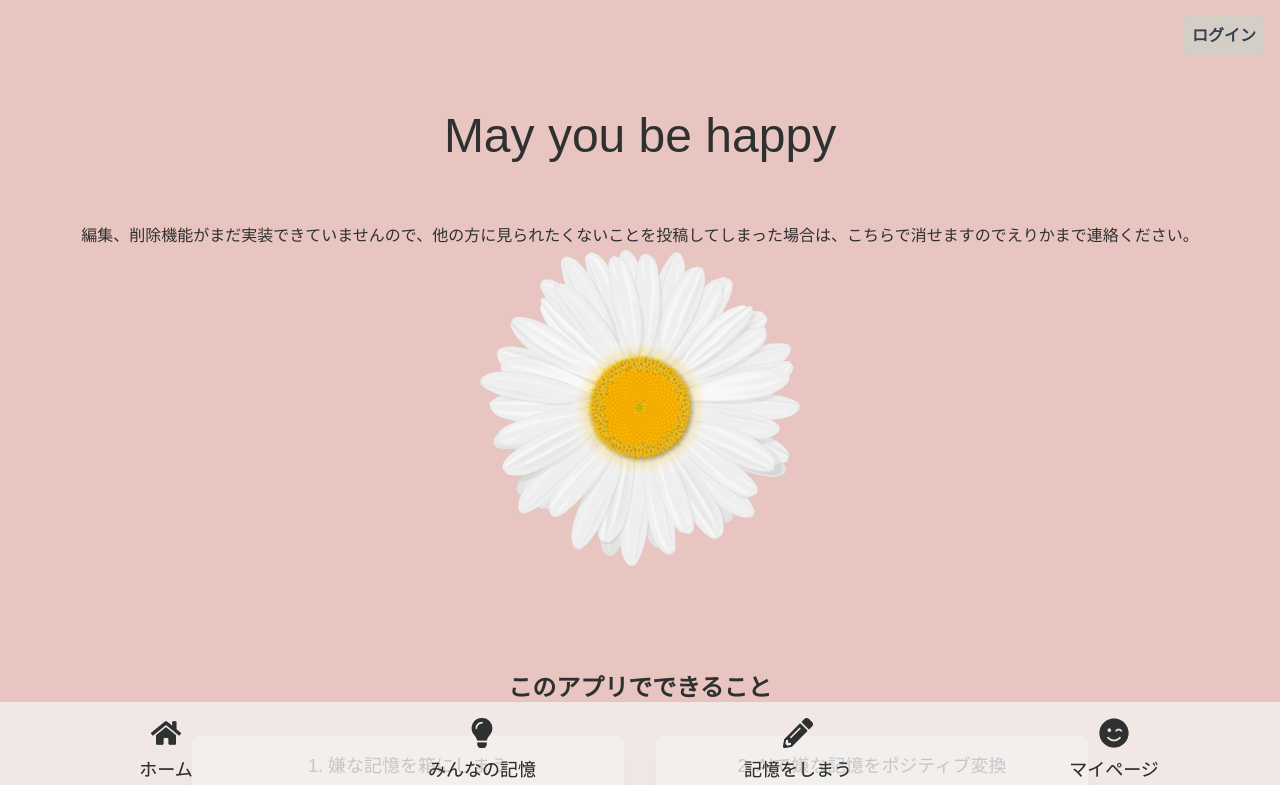
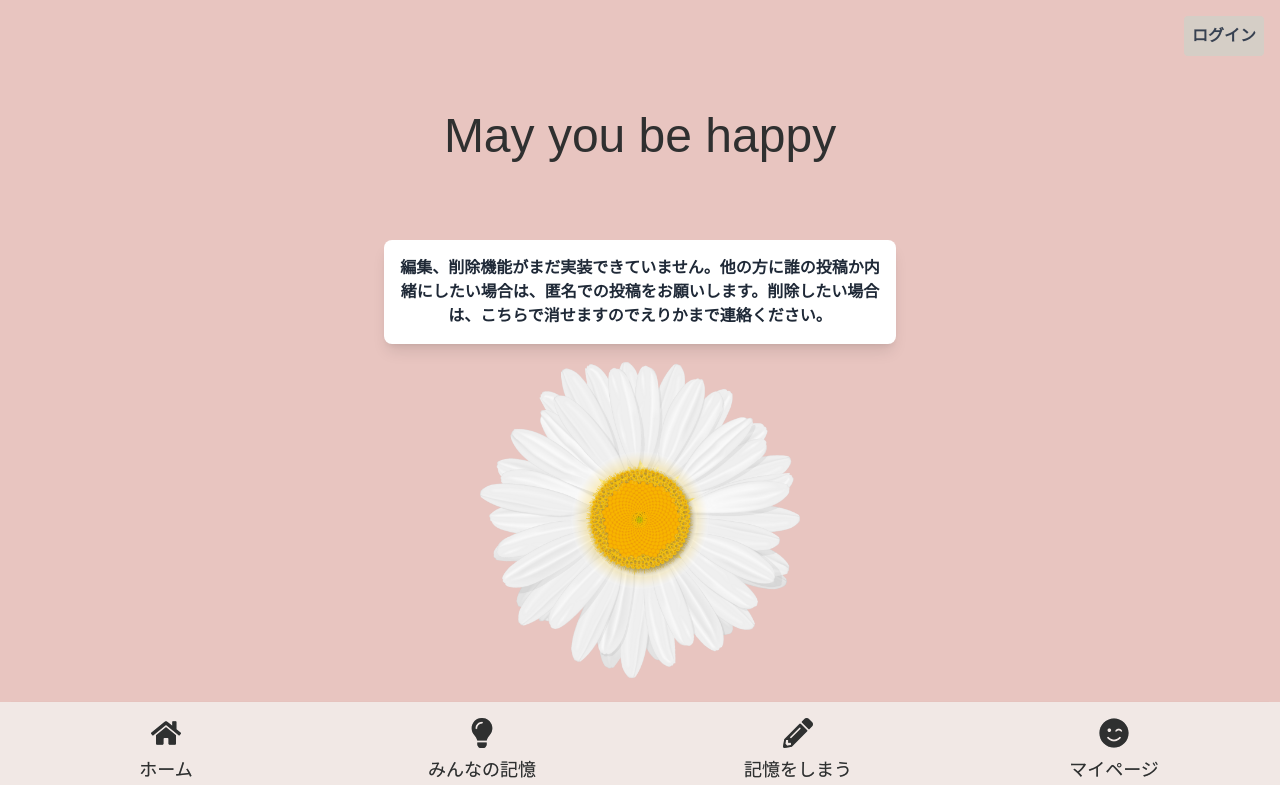
Before and after one commit to erika-to-omochi/be-happy-front, a Next.js app: page / in a window 1280 px wide. Shown: the top 785 px of the page. Built offline with nearby package versions, Linux system fonts and the light colour scheme; a web font is replaced by a local one.

Commit message:
注意喚起

```diff
--- a/src/app/box/page.jsx
+++ b/src/app/box/page.jsx
@@ -254,6 +254,9 @@ const Step1 = () => {
       <h1 className="w-full text-2xl sm:text-4xl font-bold text-center">
         記憶をしまう
       </h1>
+      <p className="bg-white text-center text-gray-800 font-semibold p-4 my-4 rounded-lg shadow-lg max-w-lg">
+      編集、削除機能がまだ実装できていません。他の方に見られたくない場合は匿名にできます。削除したい場合は、こちらで消せますのでえりかまで連絡ください。
+    </p>
 
       {/* モーダルの表示 */}
       <LoginModal
--- a/src/app/page.jsx
+++ b/src/app/page.jsx
@@ -10,7 +10,7 @@ function App() {
   return (
     <div className="min-h-screen flex flex-col items-center justify-center p-4 bg-[#E8C5C0]">
       <h1 className="text-6xl lg:text-5xl md:text-5xl sm:text-4xl mb-16 mt-24">May you be happy</h1>
-      <p>編集、削除機能がまだ実装できていませんので、他の方に見られたくないことを投稿してしまった場合は、こちらで消せますのでえりかまで連絡ください。</p>
+      <p className="bg-white text-center text-gray-800 font-semibold p-4 my-4 rounded-lg shadow-lg max-w-lg">      編集、削除機能がまだ実装できていません。他の方に誰の投稿か内緒にしたい場合は、匿名での投稿をお願いします。削除したい場合は、こちらで消せますのでえりかまで連絡ください。</p>
       <div className="flex justify-center">
         <Image
           src="/6.png"
```
